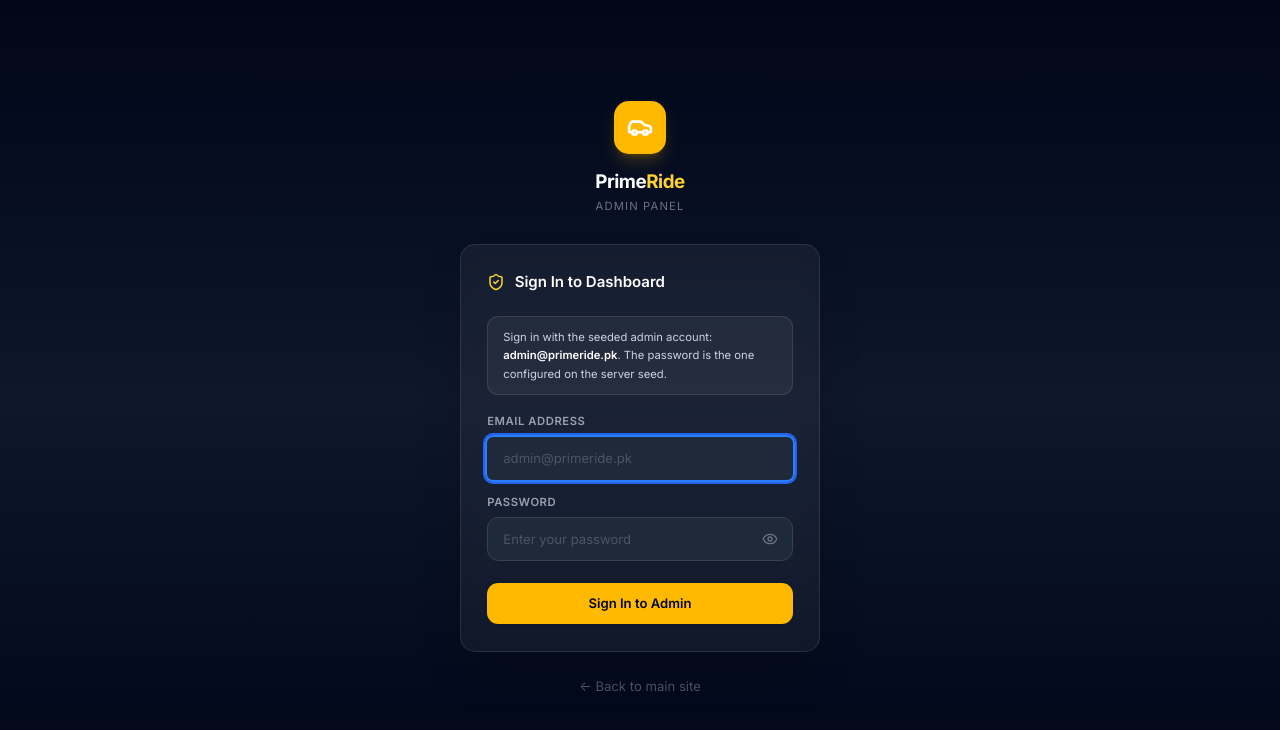
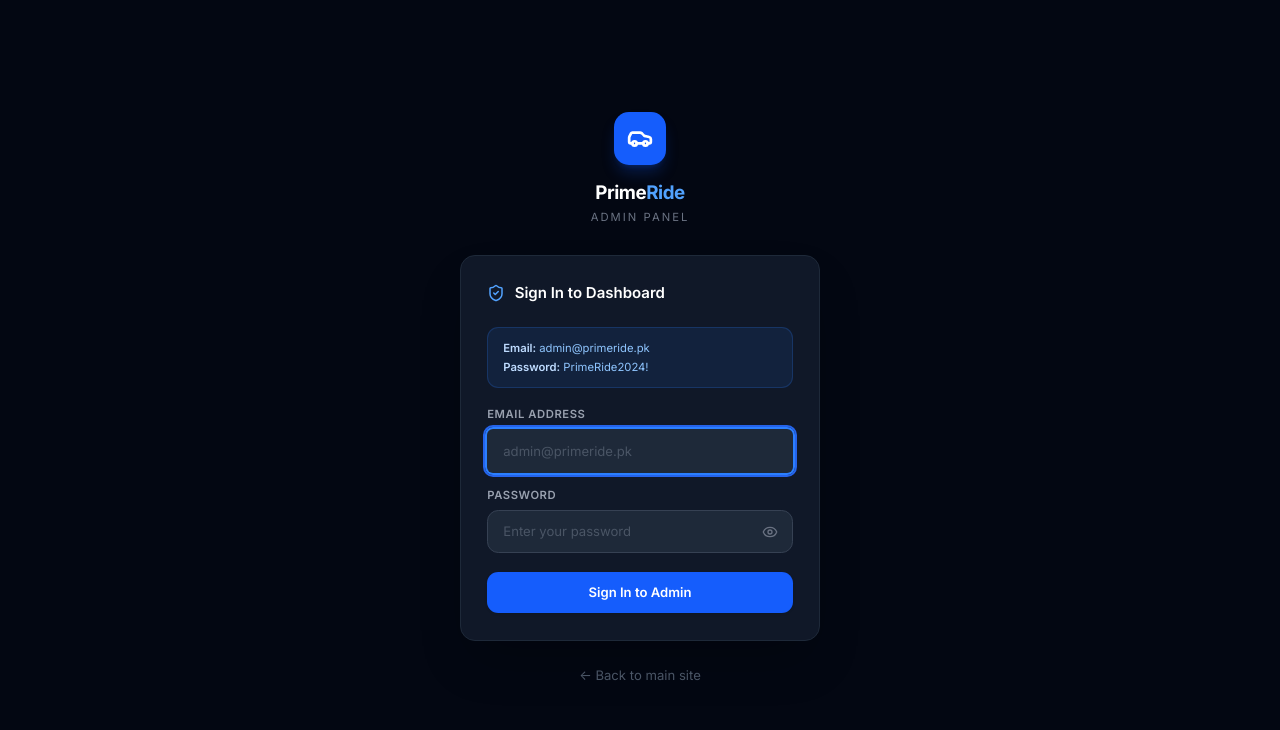
Before and after one commit to faizankhan828/Car-Rental, a React (Vite) app in the folder primeride/client/: page /admin/login in a window 1280 px wide. Shown: the top 730 px of the page. Built offline with nearby package versions, Linux system fonts and the light colour scheme; no server answers.

Commit message:
Fix admin login: use local adminStore instead of server auth

```diff
--- a/primeride/client/src/App.jsx
+++ b/primeride/client/src/App.jsx
@@ -2,29 +2,27 @@ import { lazy, Suspense } from 'react';
 import { Routes, Route, Navigate } from 'react-router-dom';
 import Layout from './components/layout/Layout';
 import LoadingSpinner from './components/ui/LoadingSpinner';
-import { useAuth } from './context/AuthContext';
+import { useAdminStore } from './store/adminStore';
 
 // Public pages — no auth required
-const Home               = lazy(() => import('./pages/Home'));
-const Cars               = lazy(() => import('./pages/Cars'));
-const CarDetail          = lazy(() => import('./pages/CarDetail'));
-const BookingFlow        = lazy(() => import('./pages/BookingFlow'));
-const About              = lazy(() => import('./pages/About'));
-const Contact            = lazy(() => import('./pages/Contact'));
-const Terms              = lazy(() => import('./pages/Terms'));
-const Privacy            = lazy(() => import('./pages/Privacy'));
+const Home           = lazy(() => import('./pages/Home'));
+const Cars           = lazy(() => import('./pages/Cars'));
+const CarDetail      = lazy(() => import('./pages/CarDetail'));
+const About          = lazy(() => import('./pages/About'));
+const Contact        = lazy(() => import('./pages/Contact'));
+const Terms          = lazy(() => import('./pages/Terms'));
+const Privacy        = lazy(() => import('./pages/Privacy'));
 
 // Admin pages
-const AdminLogin         = lazy(() => import('./pages/admin/AdminLogin'));
-const AdminDashboard     = lazy(() => import('./pages/admin/AdminDashboard'));
-const AdminFleet         = lazy(() => import('./pages/admin/AdminFleet'));
-const AdminBookings      = lazy(() => import('./pages/admin/AdminBookings'));
+const AdminLogin     = lazy(() => import('./pages/admin/AdminLogin'));
+const AdminDashboard = lazy(() => import('./pages/admin/AdminDashboard'));
+const AdminFleet     = lazy(() => import('./pages/admin/AdminFleet'));
+const AdminBookings  = lazy(() => import('./pages/admin/AdminBookings'));
 
-// Admin route guard — checks adminStore, no server call needed
+// Admin route guard — uses local adminStore only, no server needed
 function AdminRoute({ children }) {
-  const { user, isLoading } = useAuth();
-  if (isLoading) return <LoadingSpinner fullPage />;
-  if (user?.role !== 'admin') return <Navigate to="/admin/login" replace />;
+  const { isAdminLoggedIn } = useAdminStore();
+  if (!isAdminLoggedIn) return <Navigate to="/admin/login" replace />;
   return children;
 }
 
@@ -35,14 +33,13 @@ export default function App() {
 
         {/* ── Public routes (no login needed) ── */}
         <Route element={<Layout />}>
-          <Route path="/"           element={<Home />} />
-          <Route path="/cars"       element={<Cars />} />
-          <Route path="/cars/:id"   element={<CarDetail />} />
-          <Route path="/book/:carId" element={<BookingFlow />} />
-          <Route path="/about"      element={<About />} />
-          <Route path="/contact"    element={<Contact />} />
-          <Route path="/terms"      element={<Terms />} />
-          <Route path="/privacy"    element={<Privacy />} />
+          <Route path="/"          element={<Home />} />
+          <Route path="/cars"      element={<Cars />} />
+          <Route path="/cars/:id"  element={<CarDetail />} />
+          <Route path="/about"     element={<About />} />
+          <Route path="/contact"   element={<Contact />} />
+          <Route path="/terms"     element={<Terms />} />
+          <Route path="/privacy"   element={<Privacy />} />
         </Route>
 
         {/* ── Admin login (standalone, no navbar) ── */}
--- a/primeride/client/src/pages/admin/AdminLogin.jsx
+++ b/primeride/client/src/pages/admin/AdminLogin.jsx
@@ -2,72 +2,78 @@ import { useState } from 'react';
 import { useNavigate, Link } from 'react-router-dom';
 import { Helmet } from 'react-helmet-async';
 import { Eye, EyeOff, Car, ShieldCheck, AlertCircle } from 'lucide-react';
-import { useAuth } from '../../context/AuthContext';
+import { useAdminStore } from '../../store/adminStore';
 
 export default function AdminLogin() {
-  const [email, setEmail] = useState('');
+  const [email, setEmail]       = useState('');
   const [password, setPassword] = useState('');
-  const [showPw, setShowPw] = useState(false);
-  const [error, setError] = useState('');
-  const [loading, setLoading] = useState(false);
-  const { login } = useAuth();
+  const [showPw, setShowPw]     = useState(false);
+  const [error, setError]       = useState('');
+  const [loading, setLoading]   = useState(false);
+
+  const { adminLogin } = useAdminStore();
   const navigate = useNavigate();
 
   const handleSubmit = (e) => {
     e.preventDefault();
     setError('');
+
     if (!email.trim() || !password.trim()) {
       setError('Please enter both email and password.');
       return;
     }
+
     setLoading(true);
-    login(email.trim(), password)
-      .then((user) => {
-        if (user.role !== 'admin') {
-          setError('Admin access required.');
-          return;
-        }
+
+    // Small delay to feel natural
+    setTimeout(() => {
+      const ok = adminLogin(email.trim(), password);
+      if (ok) {
         navigate('/admin', { replace: true });
-      })
-      .catch((err) => {
-        setError(err.response?.data?.message || 'Invalid email or password. Please try again.');
-      })
-      .finally(() => setLoading(false));
+      } else {
+        setError('Invalid email or password. Please try again.');
+        setLoading(false);
+      }
+    }, 400);
   };
 
   return (
     <>
       <Helmet><title>Admin Login — PrimeRide</title></Helmet>
 
-      <div className="min-h-screen bg-gradient-to-b from-slate-950 via-slate-900 to-slate-950 flex flex-col items-center justify-center px-4 py-12">
-        {/* Card */}
+      <div className="min-h-screen bg-gray-950 flex flex-col items-center justify-center px-4 py-12">
         <div className="w-full max-w-sm">
 
           {/* Logo */}
           <div className="flex flex-col items-center mb-8">
-            <div className="w-14 h-14 bg-amber-400 rounded-2xl flex items-center justify-center mb-4 shadow-lg shadow-amber-400/20">
+            <div className="w-14 h-14 bg-blue-600 rounded-2xl flex items-center justify-center mb-4 shadow-lg shadow-blue-600/25">
               <Car size={26} className="text-white" strokeWidth={2.5} />
             </div>
             <h1 className="text-xl font-bold text-white tracking-tight">
-              Prime<span className="text-amber-300">Ride</span>
+              Prime<span className="text-blue-400">Ride</span>
             </h1>
-            <p className="text-xs text-gray-500 mt-1 tracking-widest uppercase">Admin Panel</p>
+            <p className="text-xs text-gray-500 mt-1 tracking-[0.18em] uppercase">Admin Panel</p>
           </div>
 
-          {/* Form box */}
-          <div className="bg-white/5 border border-white/10 rounded-2xl p-7 shadow-2xl backdrop-blur-sm">
+          {/* Card */}
+          <div className="bg-gray-900 border border-gray-800 rounded-2xl p-7 shadow-2xl">
+
             <div className="flex items-center gap-2.5 mb-6">
-              <ShieldCheck size={18} className="text-amber-300" />
+              <ShieldCheck size={18} className="text-blue-400" />
               <h2 className="text-base font-semibold text-white">Sign In to Dashboard</h2>
             </div>
 
-            <div className="mb-5 rounded-xl border border-white/10 bg-white/5 px-4 py-3 text-xs text-slate-300 leading-relaxed">
-              Sign in with the seeded admin account: <span className="font-semibold text-white">admin@primeride.pk</span>.
-              The password is the one configured on the server seed.
+            {/* Credentials hint */}
+            <div className="mb-5 rounded-xl border border-blue-500/20 bg-blue-500/10 px-4 py-3">
+              <p className="text-xs text-blue-300 leading-relaxed">
+                <span className="font-semibold text-blue-200">Email:</span> admin@primeride.pk<br />
+                <span className="font-semibold text-blue-200">Password:</span> PrimeRide2024!
+              </p>
             </div>
 
             <form onSubmit={handleSubmit} noValidate className="space-y-4">
-              {/* Error */}
+
+              {/* Error message */}
               {error && (
                 <div className="flex items-start gap-2.5 bg-red-500/10 border border-red-500/30 text-red-400 text-sm px-4 py-3 rounded-xl">
                   <AlertCircle size={15} className="shrink-0 mt-0.5" />
@@ -119,11 +125,11 @@ export default function AdminLogin() {
               <button
                 type="submit"
                 disabled={loading}
-                className="w-full py-3 bg-amber-400 hover:bg-amber-300 disabled:opacity-60 disabled:cursor-not-allowed text-slate-950 font-semibold rounded-xl transition-colors text-sm mt-2 shadow-sm"
+                className="w-full py-3 bg-blue-600 hover:bg-blue-700 active:bg-blue-800 disabled:opacity-60 disabled:cursor-not-allowed text-white font-semibold rounded-xl transition-colors text-sm mt-1 shadow-sm"
               >
                 {loading ? (
                   <span className="flex items-center justify-center gap-2">
-                    <span className="w-4 h-4 border-2 border-slate-950/20 border-t-slate-950 rounded-full animate-spin" />
+                    <span className="w-4 h-4 border-2 border-white/30 border-t-white rounded-full animate-spin" />
                     Signing in...
                   </span>
                 ) : 'Sign In to Admin'}
@@ -131,7 +137,6 @@ export default function AdminLogin() {
             </form>
           </div>
 
-          {/* Back link */}
           <p className="text-center mt-6">
             <Link to="/" className="text-sm text-gray-600 hover:text-gray-400 transition-colors">
               ← Back to main site
```
